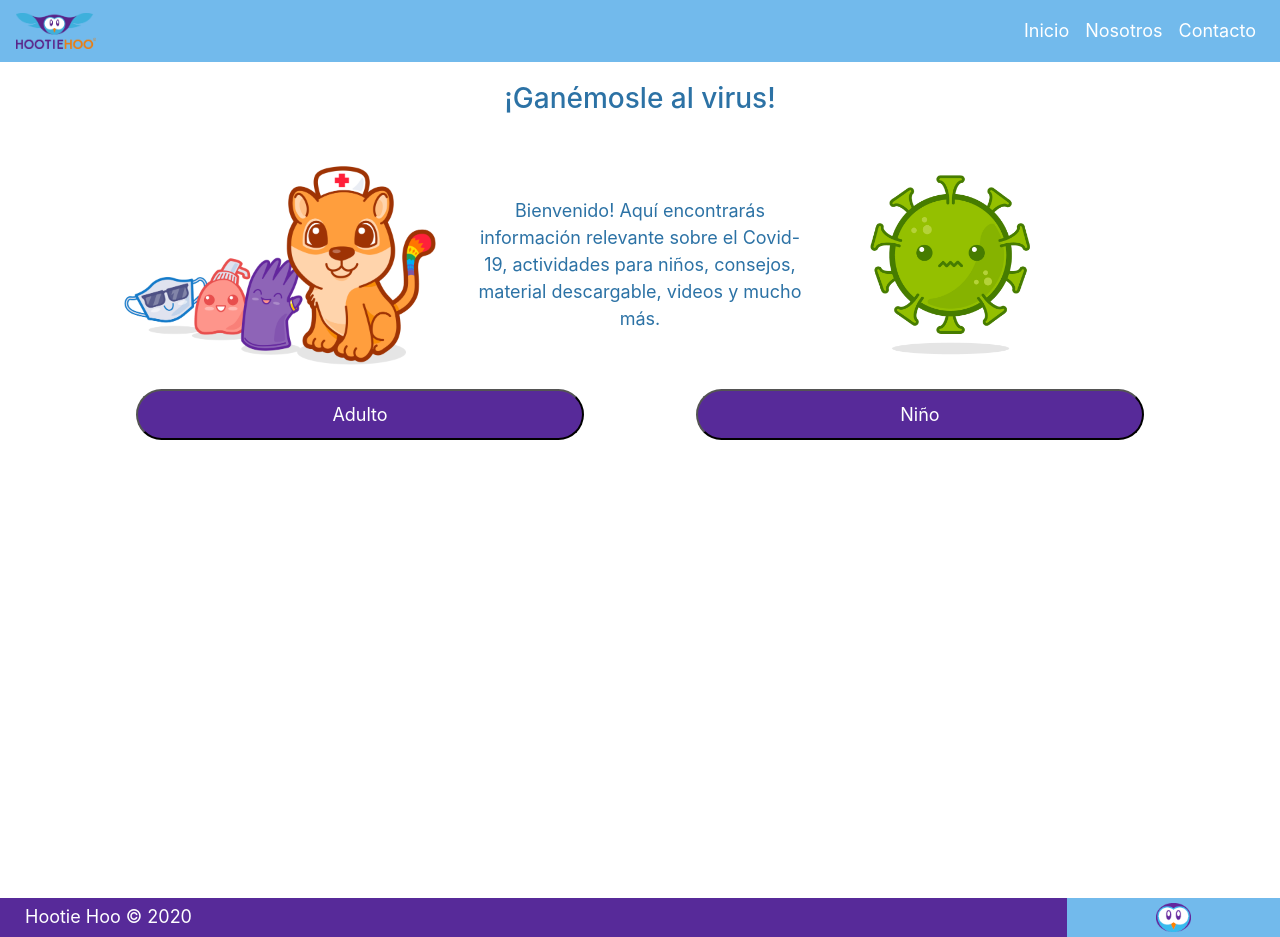
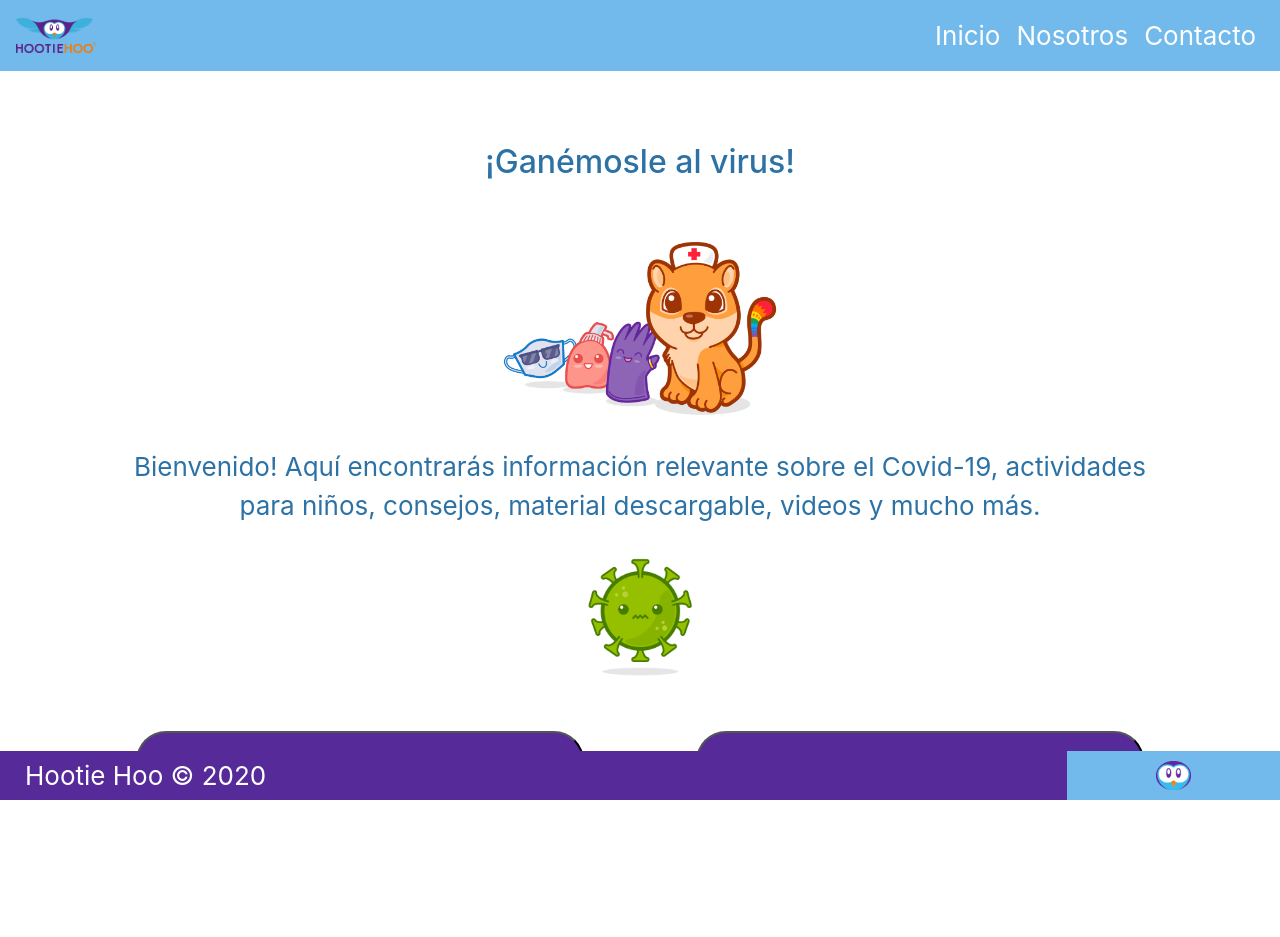
Before and after one commit to yoslianaguilar/covid-19_hootiehoo, a React (Create React App) app: page / in a window 1280 px wide. After the commit the page ends 836 px from the top, so only its background shows below. Built offline with nearby package versions, Linux system fonts and the light colour scheme.

Commit message:
Media queries a primeras vistas, arreglo final footer

```diff
--- a/src/components/selectionHome.jsx
+++ b/src/components/selectionHome.jsx
@@ -1,14 +1,11 @@
 import React from 'react';
 import { Link } from "react-router-dom";
 
-
 export const SelectionHome = () =>{
   return(
-    <div className='btn-cont'>
-
+    <div className='btn-container'>
         <Link to='/adultHome'><button>Adulto</button></Link>
         <Link to='/kidsHome'><button>Niño</button></Link>
-
       </div>
   )
 }
--- a/src/css/about.css
+++ b/src/css/about.css
@@ -1,9 +1,8 @@
 .about {
-display: grid;
 text-align:center;
-justify-content: center;
-justify-items: center;
-padding-top:0px;
+background-color:#562a99a8;
+color:white;
+padding-bottom:150px;
 }
 
 .container {
@@ -11,11 +10,7 @@ padding-top:0px;
  }
 
 .info-cont {
-    background-color:#562a99a8;
-    color:white;
-    padding: 25.5px;
-    /* width:100%; */
-    /* height: 470px; */
+  padding-top:30px;
 }
 
 h3 {
@@ -25,7 +20,7 @@ h3 {
 }
 
 .text {
-    padding: 20px;
+    padding: 30px;
 }
 
 
@@ -38,36 +33,3 @@ h3 {
     justify-self:center;
     padding-top:10px;
 }
-
-
-/* TABLET */
-/* @media (min-width: 601px) and (max-width: 601px) {
-    .info-cont {
-        width: 107%;
-    }
-    */
-
-
-
-/* DESKTOP */
-/* @media (min-width: 1024px) {
-    .about {
-    display:grid;
-    }
-    .container { */
-    /* min-height:350px */
-    /* }
-   .img-cont {
-    grid-template-columns: 1fr 1fr 1fr;
-    margin-top:20px;
-   }
-   .buttons-cont {
-    display:grid;
-    grid-template-columns: 2fr 2fr;
-    text-align: center;
-    }
-    h3 {
-        margin-top:30px;
-}
-
-} */
--- a/src/css/contact.css
+++ b/src/css/contact.css
@@ -18,17 +18,17 @@
     background-color: #ec8313ec;
     align-items: center;
     align-content: center;
-    padding: 20px;
+    padding: 22px;
     }
 
   .information {
-      margin-bottom: 27px;
+      margin-bottom: 30px;
 align-self:center;
   }
 
   .text1 {
       font-size:26px;
-   padding: 5px;
+   padding: px;
    color: white;
 }
 
--- a/src/css/footer.css
+++ b/src/css/footer.css
@@ -1,3 +1,10 @@
+
+.footer {
+position: fixed;
+bottom: 0;
+width: 100%;
+}
+
 .footer1 {
     display:grid;
     grid-template-columns: 5fr 1fr;
--- a/src/css/home.css
+++ b/src/css/home.css
@@ -1,11 +1,11 @@
 /* MOBILE FIRST */
 .home {
-display:flex;
-flex-direction: column;
 text-align:center;
 justify-content: center;
 justify-items: center;
 padding:10px;
+margin-top: 12px;
+min-height:600px;
 }
 
 h3 {
@@ -16,18 +16,13 @@ h3 {
     /*alinea horizontalmente */
 }
 
-.text, .welcome {
+/* .text, .welcome {
     padding: 20px;
 }
 
 .welcome {
     padding:10px;
-}
-
-.container {
-    align-items:center;
-   padding:0px;
-}
+} */
 
 .img-cont {
     align-items:center;   /* alinea verticalmente */
@@ -35,11 +30,19 @@ h3 {
    padding:10px;
 }
 
-.btn-cont {
+.img-virus {
+    padding:10px;
+  }
+  .img-liga {
+     padding:10px;
+  }
+
+.btn-container {
 display:grid;
 grid-template-columns: 2fr 2fr;
 text-align: center;
 align-items:center;
+margin-bottom:30px;
 }
 
 button {
@@ -53,69 +56,3 @@ button {
 p {
     margin-bottom: 0px;
 }
-
-
-/* TABLET */
-/* @media (max-width: 1023px) and (min-width: 601px) {
-
-    .container {
-        height: 923px;
-    }
-    .inicio {
-    display:grid;
-    }
-   .img-cont {
-    grid-template-columns: 1fr 1fr 1fr;
-   }
-   .img-home {
-    width:400px;
-    }
-
-} */
-
-
-/* TABLET PRO */
-/* @media (min-width: 1024px) and (min-height: 1036px) {
-
-    .inicio {
-    display:grid;
-    }
-    .container {
-   padding:0px;
-   height: 1265px;
-    }
-
-} */
-
-
-/* DESKTOP */
-/* @media (min-width: 1025px) {
-
-    .container {
-        padding:0px;
-        height: 836px;
-    }
-   .img-cont {
-    grid-template-columns: 1fr 1fr 1fr;
-    margin-top:20px;
-   }
-   .buttons-cont {
-    display:grid;
-    grid-template-columns: 2fr 2fr;
-    text-align: center;
-    }
-    h3 {
-        margin-top:50px;
-}
- button {
-    width: 100%;
-}
- .img-virus {
-    width:170px;
-    margin-right:100px;
-}
-.img-liga {
-      width:320px;
- }
-
-}  */
--- a/src/css/index.css
+++ b/src/css/index.css
@@ -1,6 +1,4 @@
 /* MOBILE FIRST */
-/*
-@media ( max-width: 600px ){ */
 body {
   background-color:rgb(255, 255, 255);
   color:#2c72a5;
@@ -16,94 +14,241 @@ body {
   font-family: 'Rounded Elegance';
   src: url('http://www.fontsaddict.com/fontface/rounded-elegance.ttf');
 }
-
- /* .container, div {
+  .container {
    padding:0px;
-}   */
-
+}
 p, a {
   font-size:18px;
 }
-
 h3 {
   text-align:center;
 }
 
 
+/* MEDIA QUERIES */
+/* TABLET VERTICAL - MOVIL HORIZONTAL */
+@media (min-width: 768px)  and (max-height: 1035px) {
+  /* Home */
+  .home {
+  display:flex;
+  flex-direction:column;
+  }
+.title, h3 {
+  font-size:32px;
+  padding:10px;
+  margin-top:20px;
+}
+p, a {
+  font-size:28px;
+}
+.welcome {
+  padding:20px;
+}
+  .img-cont {
+    margin-bottom:30px;
+  }
+  .img-liga {
+    width:200px;
+    padding:20px;
+}
+.img-virus {
+    width:100px;
+    padding:20px;
+}
+.btn-cont {
+  padding-top:50px;
+}
 
-/* TABLET */
-@media (min-width: 601px) and (max-width: 1023px){
-
-  .container {
-      height: 923px;
+ /* About */
+ .about {
+ display:flex;
+ width:100%;
+  flex-direction:column;
+  justify-self:center;
+  text-align:center;
   }
-  .inicio {
-  display:grid;
+  .text {
+    text-align:center;
   }
 
-  .info-cont {
-    width: 107%;
-  }
+  /* Contact */
   .contact-info {
-    width: 107%;
+    width: 100%;
   }
  .img-cont {
-  grid-template-columns: 1fr 1fr 1fr;
+  grid-template-columns: 1fr;
  }
- .img-home {
-  width:400px;
+ .favicon-footer {
+  padding-top:5px;
+}
+}
+
+/* TABLET PRO */
+@media (min-width: 1024px) and (min-height: 1036px) {
+  /* Home */
+  .home {
+  display:flex;
+  flex-direction:column;
   }
+.title, h3 {
+  font-size:46px;
+  padding:20px;
+  margin-top:30px;
+}
+p, a {
+  font-size:32px;
+}
+.welcome {
+  padding:30px;
+}
+  .img-cont {
+    margin-bottom:40px;
+  }
+  .img-liga {
+    width:400px;
+    padding:30px;
+}
+.img-virus {
+    width:200px;
+    padding:30px;
+}
+.btn-cont {
+  padding-top:100px;
+}
+
+ /* About */
+ .about {
+  display:grid;
+  grid-template-rows: 1fr;
+  height:90vh;
+   justify-content:center;
+   text-align:center;
+   padding-top:150px;
+   }
+.info-cont {
+  text-align:center;
+   margin:40px;
+}
+ h3 {
+   /* padding-top:20px; */
+  padding-bottom:20px;
+}
+.icono2 {
+  width:100px;
+  padding-top:50px;
+}
+
+  /* Contact */
+  .contact {
+    display:flex;
+    width:100%;
+    height:80vh;
+     flex-direction:column;
+      justify-content:center;
+     justify-items:center;
+     justify-self:center;
+     align-content:center;
+     align-items:center;
+     align-self:center;
+     text-align:center;
+     padding-top:30px;
+    padding-bottom:100px;
+     }
+  .contact-info {
+    text-align:center;
+     margin:30px;
+     padding:20px;
+  }
+ .icono2 {
+   width:80px;
+   padding-top:0px;
+ }
+ .favicon-footer {
+  padding-top:5px;
+}
 
 }
 
+/* DESKTOP - TABLET HORIZONTAL */
+@media (min-width: 768px) and (max-height: 1023px) {
+  /* Home */
+  .home {
+    display:flex;
+     flex-direction:column;
+     align-self:center;
+     text-align:center;
+     padding-top:30px;
+    }
+  .title, h3 {
+    font-size:32px;
+  }
+  p, a {
+    font-size:26px;
+  }
+    .img-cont {
+      margin-bottom:20px;
+    }
+    .img-liga {
+      width:300px;
+      padding:20px;
+  }
+  .img-virus {
+      width:130px;
+      padding:20px;
+  }
+  .btn-cont {
+    padding-top:20px;
+  }
 
-/* TABLET PRO */
-@media (min-width: 1024px) and (min-height: 1036px) {
+  /* About */
+  .about {
+    display:flex;
+    width:100%;
+    height:90vh;
+      flex-direction:column;
+     text-align:center;
+     padding-top:80px;
+     }
+  .info-cont {
+    text-align:center;
+     margin:30px;
+     padding:20px;
+  }
+  .favicon-footer {
+    padding-top:5px;
+  }
+  .title, h3 {
+    font-size:32px;
+  }
+  p, a {
+    font-size:26px;
+  }
 
-  .inicio {
-  display:grid;
+  /* Contact */
+  .contact {
+    display:flex;
+     flex-direction:column;
+     align-self:center;
+     text-align:center;
+     padding-top:30px;
+    padding-bottom:100px;
+     }
+  .contact-info {
+    text-align:center;
+     margin:30px;
+     padding:20px;
   }
-  .container {
- padding:0px;
- height: 1265px;
-  }
-  .contact-info {
-    width:106%;
-  }
+ .icono2 {
+   width:80px;
+   padding-top:0px;
+ }
+ .favicon-footer {
+   padding-top:5PX;
+ }
+ .title, h3 {
+  font-size:32px;
 }
-
-
-/* DESKTOP */
-@media (min-width: 1025px) {
-
-  .container {
-      padding:0px;
-      height: 836px;
-  }
- .img-cont {
-  grid-template-columns: 1fr 1fr 1fr;
-  margin-top:20px;
- }
- .buttons-cont {
-  display:grid;
-  grid-template-columns: 2fr 2fr;
-  text-align: center;
-  }
-  h3 {
-      margin-top:50px;
+p, a {
+  font-size:26px;
 }
-button {
-  width: 100%;
 }
-.img-virus {
-  width:170px;
-  margin-right:100px;
-}
-.img-liga {
-    width:320px;
-}
-.img-puma {
-  width:170px;
-}
-
-}
--- a/src/css/kids.css
+++ b/src/css/kids.css
@@ -53,22 +53,21 @@ justify-self:center;
     margin:10px;
 }
 
-/* button {
+ /* button {
    background-color:#572A99;
    padding: 10px;
    color:white;
    border-radius: 30px;
    width: 80%;
-}
+} */
 
- .puma-cont {
+ /* .puma-cont {
 display:grid;
 grid-template-rows:1fr;
-padding:20px;
-}
+padding:10px;
+} */
 
 .img-puma {
-    display: flex;
-    padding: 20px;
+    padding: 10px;
 
-}   */
+}
--- a/src/views/contact.js
+++ b/src/views/contact.js
@@ -6,7 +6,7 @@ export const ContactPage = () =>{
   return(
     <div className ='contact'>
       <div>
-           <p class='title-cont'></p>
+           <p class='title'></p>
       <h3>¡Gamifícate ahora!</h3>
       <p class='contact-text1'>
 Nos movemos por una tecnología con sentido, que conecte y desarrolle a las personas y empresas en alcanzar su máximo potencial a nivel global.</p>
--- a/src/views/home.js
+++ b/src/views/home.js
@@ -8,21 +8,23 @@ export const HomePage = () =>{
   return(
 
      <div className ='home'>
-           <h3>¡Ganémosle al virus!</h3>
+
+
+   <div className='title'>
+   <h3>¡Ganémosle al virus!</h3>
+   </div>
 
      <div className = 'img-cont'>
      <img src={liga} className='img-liga' alt="Liga" width='200px'/>
       <p className='text, welcome'>Bienvenido! Aquí encontrarás información relevante sobre el Covid-19, actividades para niños, consejos,
          material descargable, videos y mucho más.</p>
 
-    <img src={virus} className='img-virus' alt="Virus" width='95px'/>
-
+    <img src={virus} className='img-virus' alt="Virus" width='100px'/>
 
 </div>
-    <div className='btn.content'>
-    {/* <h3 className='ingresar'>Soy</h3> */}
+
      <SelectionHome />
-     </div>
+
 
      </div>
   );
--- a/src/views/kidsHome.js
+++ b/src/views/kidsHome.js
@@ -22,7 +22,7 @@ export const KidsHome = () =>{
    <div className='images-cont'>
 
    <div className='squad-images'>
-    <img src={puma} className='img-puma' alt="Puma Espuma" width='100px'/>
+    <img src={puma} className='img-puma' alt="Puma Espuma" width='130px'/>
     <p>¡Hola amigo/a, soy Puma Espuma, bienvenido!</p>
     <p>¡Te presento a guante, jabón y mascarilla!</p>
     <img src={guante} className='img-guante' alt="Guante" width='70px'/>
```
